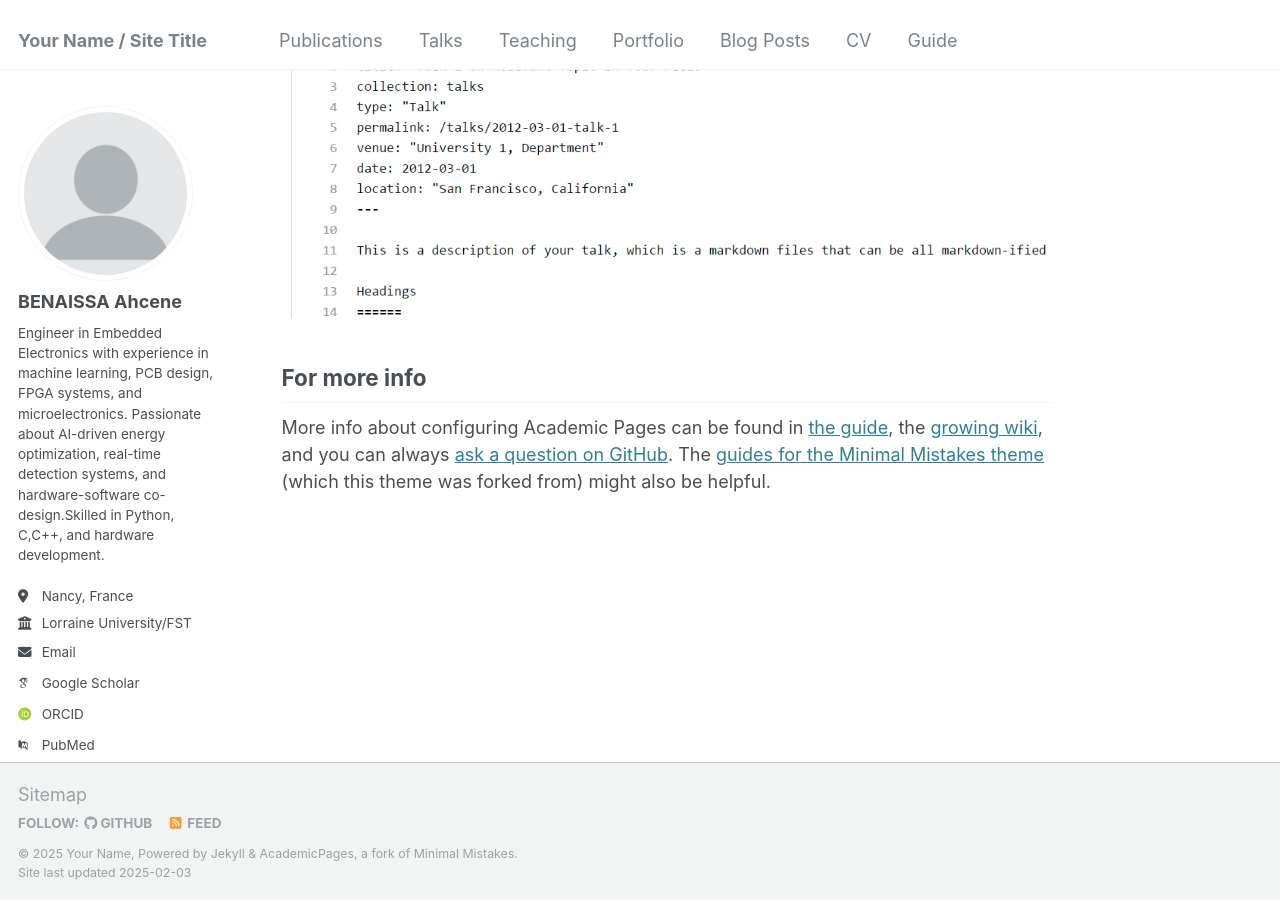
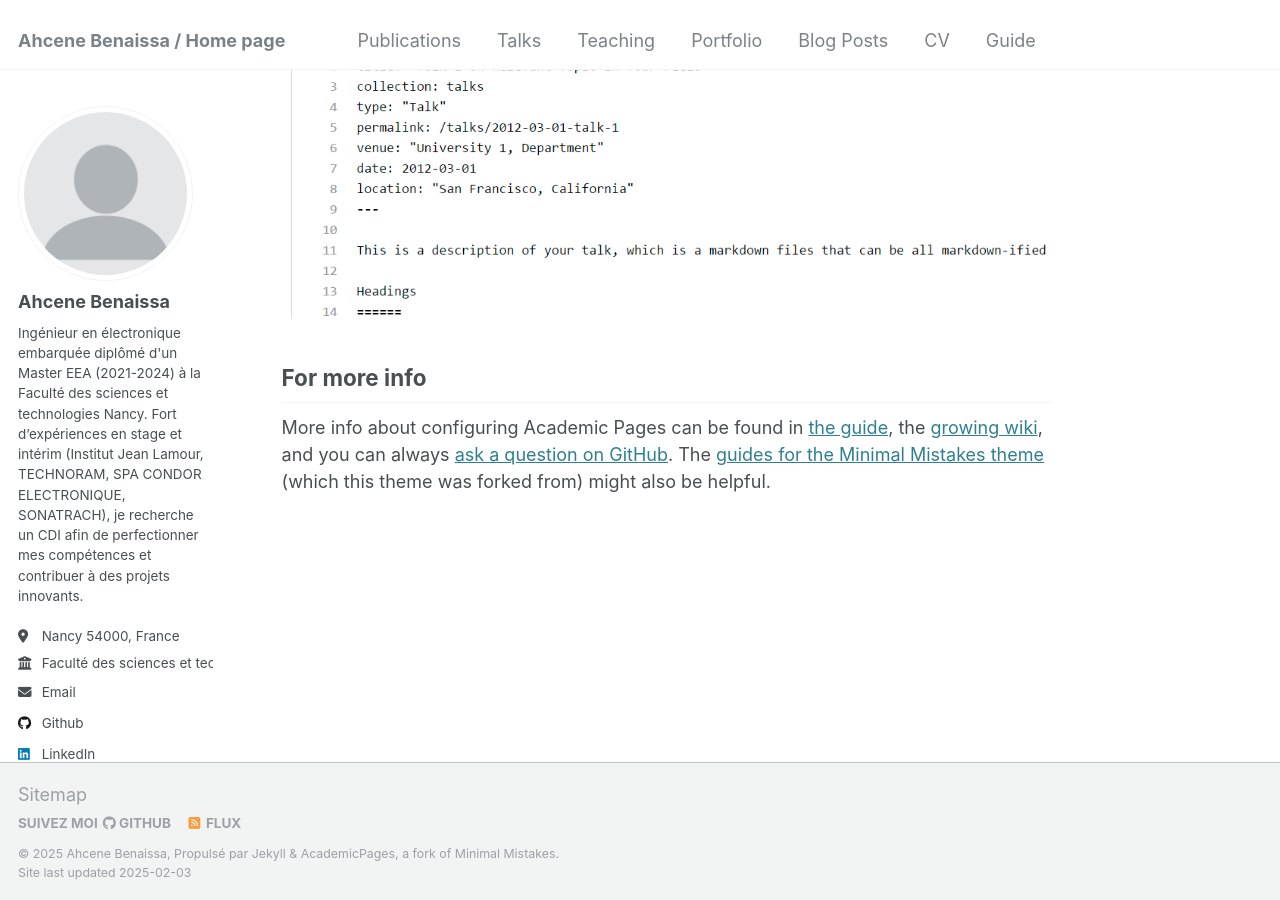
Before and after one commit to ahcene-py/AhceneBenaissa.github.io, a Jekyll site: the page built from _pages/about.md, in a window 1280 px wide and 900 px high, scrolled down 2643 px. Built offline with Jekyll 4.4.1, drawn with Linux system fonts in a browser that asks for light colours; some web fonts are replaced; some of the changed lines change nothing that is shown.

Commit message:
Update _config.yml

```diff
--- a/_config.yml
+++ b/_config.yml
@@ -1,108 +1,117 @@
-# Welcome to Jekyll!
-#
-# This config file is meant for settings that affect your entire site, values
-# which you are expected to set up once and rarely need to edit after that.
-# For technical reasons, this file is *NOT* reloaded automatically when you use
-# `jekyll serve -l -H localhost`. If you change this file, please restart the
-# server process.
-
 # Basic Site Settings
-locale                   : "en-US"
-title                    : "Your Name / Site Title"
+locale                   : "fr-FR"
+title                    : "Ahcene Benaissa / Home page"
 title_separator          : "-"
-name                     : &name "Your Name"
-description              : &description "personal description"
-url                      : https://academicpages.github.io # the base hostname & protocol for your site e.g. "https://[your GitHub username].github.io"
-baseurl                  : "" # the subpath of your site, e.g. "/blog"
+name                     : &name "Ahcene Benaissa"
+description              : "Ingénieur en électronique embarquée spécialisé en développement embarqué, Machine Learning & IA, et conception de systèmes électroniques."
+url                      : "https://academicpages.github.io" # Remplacez par votre URL si nécessaire
+baseurl                  : ""
 repository               : "academicpages/academicpages.github.io"
 
-# Site Author - The following control what appear as part of the author content on the side bar.
-#               If a field is blank the icon and link will not appear, otherwise it will be shown.
-#               Additional customization can be done by editing /_includes/author-profile.html
+# Auteur - Informations personnelles
 author:
-  # Biographic information
   avatar           : "profile.png"
-  name             : "BENAISSA Ahcene"
-  pronouns         : # example: "she/her"
-  bio              : "Engineer in Embedded Electronics with experience in machine learning, PCB design, FPGA systems, and microelectronics. Passionate about AI-driven energy optimization, real-time detection systems, and hardware-software co-design.Skilled in Python, C,C++, and hardware development."
-  location         : "Nancy, France"
-  employer         : "Lorraine University/FST"
-  uri              : # URL
+  name             : "Ahcene Benaissa"
+  pronouns         :
+  bio              : >
+    Ingénieur en électronique embarquée diplômé d'un Master EEA (2021-2024) à la Faculté des sciences et technologies Nancy.
+    Fort d’expériences en stage et intérim (Institut Jean Lamour, TECHNORAM, SPA CONDOR ELECTRONIQUE, SONATRACH), je recherche un CDI afin de perfectionner mes compétences et contribuer à des projets innovants.
+  location         : "Nancy 54000, France"
+  employer         : "Faculté des sciences et technologies Nancy / Institut/Entreprise(s) concernés"
+  telephone        : "07-52-19-09-66"
+  uri              :
   email            : "none@example.org"
 
-  # Academic websites
-  arxiv            : # URL - Update with the correct link to your profile
-  googlescholar    : "https://scholar.google.com/citations?user=PS_CX0AAAAAJ"
-  impactstory      : # URL
-  orcid            : "http://orcid.org/yourorcidurl"
-  semantic         : # URL
-  pubmed           : "https://www.ncbi.nlm.nih.gov/pubmed/?term=john+snow"
-  researchgate     : # URL
-  scopus           : # URL
+  # Réseaux professionnels et sociaux
+  linkedin         : "https://linkedin.com/in/ahcene-benaissa"
+  github           : "academicpages"
+  # Vous pouvez ajouter d'autres réseaux si besoin.
 
-  # Repositories and software development
-  bitbucket        : # Username - Update with your username on the site
-  codepen          : # Username
-  dribbble         : # Username
-  github           : "academicpages"
-  kaggle           : # Username
-  stackoverflow    : # User number or user number and name (i.e., use "1" or "1/jeff-atwood")
+# Sections personnalisées pour le CV
+education:
+  - period: "2021-2024"
+    degree: "Master EEA, M2 - Parcours Electronique Embarquée"
+    institution: "Faculté des sciences et technologies Nancy"
+  - period: "2020-2021"
+    degree: "Licence 3 EEA, Option Systèmes Embarqués"
+    institution: "Faculté des sciences et technologies Nancy"
+  - period: "2019"
+    degree: "Licence ST, Option Electronique"
+    institution: "Université Akli Mohand Oulhadj, Algérie"
 
-  # Social media
-  bluesky          : "bsky.app" # Replace this with you Bluesky username
-  facebook         : # Username
-  flickr           : # Username
-  foursquare       : # Username
-  goodreads        : # Username
-  google_plus      : # Username
-  keybase          : # Username
-  instagram        : # Username
-  lastfm           : # Username
-  linkedin         : # "www.linkedin.com/in/ahcene-benaissa"
-  mastodon         : # URL
-  medium           : # URL
-  pinterest        : # Username
-  soundcloud       : # Username
-  steam            : # Username
-  telegram         : # URL
-  tumblr           : # Username
-  twitter          : # Username for X / Twitter
-  vine             : # Username
-  weibo            : # Username
-  wikipedia        : # Username
-  xing             : # Username
-  youtube          : # Username
-  zhihu            : # Username
+experience:
+  - period: "2024 (6 mois)"
+    title: "Stagiaire"
+    organization: "Institut Jean Lamour, Nancy, France"
+  - period: "2023 (6 mois)"
+    title: "Intérimaire"
+    organization: "TECHNORAM, Grand Est, France"
+  - period: "2019 (6 mois)"
+    title: "Stagiaire"
+    organization: "SPA CONDOR ELECTRONIQUE, B-BOURARIDJ"
+  - period: "2018 (1 mois)"
+    title: "Stagiaire"
+    organization: "SONATRACH, Hassi-Messaud"
+  - period: "2018 (1 mois)"
+    title: "Formation Workshop"
+    organization: "TIZI-OUZOU"
 
-# Publication Category - The following the list of publication categories and their headings
-publication_category:
-  books:
-    title: 'Books'
-  manuscripts:
-    title: 'Journal Articles'
-  conferences:
-    title: 'Conference Papers'
+skills:
+  - "Systèmes d'exploitation"
+  - "Langages de programmation (Python, C, C++)"
+  - "Outils de conception"
+  - "Développement embarqué"
+  - "Instrumentation"
+  - "Machine Learning & IA"
+  - "Protocoles de communication et bus de données"
+  - "Conception RTL"
+  - "Électronique RF/HF et normes réglementaires"
+
+languages:
+  - language: "Français"
+    level: "Bilingue"
+  - language: "Anglais"
+    level: "B1"
+  - language: "Arabe"
+    level: "Bilingue"
+
+projects:
+  - "Détection et localisation de personnes en temps réel"
+  - "Détection d'arcs électriques via IA"
+  - "Conception d'éclairage adaptatif"
+  - "Développement de divers systèmes électroniques et robotiques"
+
+interests:
+  - "Photographie et voyage"
+  - "Natation"
+  - "Jeux d'échecs"
+  - "Activités bénévoles"
+
+# Objectif professionnel (intégré dans la bio de l'auteur mais vous pouvez également le mettre dans une section dédiée)
+objective: "Recherche d'un CDI en électronique embarquée pour perfectionner mes compétences et contribuer à des projets innovants."
+
+# --- (Le reste du fichier peut rester inchangé ou être adapté selon vos besoins) ---
 
 # Site Settings
-teaser                   :  # filename of teaser fallback teaser image placed in /images/, .e.g. "500x300.png"
-breadcrumbs              : false # true, false (default)
+teaser                   :
+breadcrumbs              : false
 words_per_minute         : 160
 future                   : true
-read_more                : "disabled" # if enabled, adds "Read more" links to excerpts
-talkmap_link             : false      #change to true to add link to talkmap on talks page
+read_more                : "disabled"
+talkmap_link             : false
 comments:
-  provider               : # false (default), "disqus", "discourse", "facebook", "google-plus", "staticman", "custom"
+  provider               :
   disqus:
     shortname            :
   discourse:
-    server               : # https://meta.discourse.org/t/embedding-discourse-comments-via-javascript/31963 , e.g.: meta.discourse.org
+    server               :
   facebook:
     appid                :
-    num_posts            : # 5 (default)
-    colorscheme          : # "light" (default), "dark"
+    num_posts            :
+    colorscheme          :
 staticman:
   allowedFields          : ['name', 'email', 'url', 'message']
-  branch                 : "gh-pages" # "master", "gh-pages"
+  branch                 : "gh-pages"
   commitMessage          : "New comment."
   filename               : comment-{@timestamp}
   format                 : "yml"
@@ -115,11 +124,10 @@ staticman:
     date:
       type               : "date"
       options:
-        format           : "iso8601" # "iso8601" (default), "timestamp-seconds", "timestamp-milliseconds"
+        format           : "iso8601"
 atom_feed:
-  hide                   : false     # change to true to hide the RSS feed in the footer
-  path                   : # blank (default) uses feed.xml
-
+  hide                   : false
+  path                   :
 
 # SEO Related
 google_site_verification :
@@ -127,29 +135,24 @@ bing_site_verification   :
 alexa_site_verification  :
 yandex_site_verification :
 
-
 # Social Sharing
 twitter:
-  username               : &twitter
+  username               :
 facebook:
   username               :
   app_id                 :
   publisher              :
-og_image                 :  # Open Graph/Twitter default site image
-# For specifying social profiles
-# - https://developers.google.com/structured-data/customize/social-profiles
+og_image                 :
 social:
-  type                   : # Person or Organization (defaults to Person)
-  name                   : # If the user or organization name differs from the site's name
-  links: # An array of links to social media profiles
-
+  type                   :
+  name                   :
+  links:
 
 # Analytics
 analytics:
-  provider               :  "false" # false (default), "google", "google-universal", "google-analytics-4", "custom"
+  provider               :  "false"
   google:
     tracking_id          :
-
 
 # Reading Files
 include:
@@ -189,14 +192,12 @@ keep_files:
 encoding: "utf-8"
 markdown_ext: "markdown,mkdown,mkdn,mkd,md"
 
-
 # Conversion
 markdown: kramdown
 highlighter: rouge
 lsi: false
 excerpt_separator: "\n\n"
 incremental: false
-
 
 # Markdown Processing
 kramdown:
@@ -209,8 +210,7 @@ kramdown:
   smart_quotes: lsquo,rsquo,ldquo,rdquo
   enable_coderay: false
 
-
-# These settings control the types of collections used by the template
+# Collections (vous pouvez adapter ces sections selon vos pages de contenu)
 collections:
   teaching:
     output: true
@@ -225,8 +225,6 @@ collections:
     output: true
     permalink: /:collection/:path/
 
-
-# These settings control how pages and collections are included in the site
 defaults:
   # _posts
   - scope:
@@ -282,19 +280,14 @@ defaults:
       author_profile: true
       share: true
 
-
 # Sass/SCSS
 sass:
   sass_dir: _sass
-  style: compressed # http://sass-lang.com/documentation/file.SASS_REFERENCE.html#output_style
-
+  style: compressed
 
 # Outputting
 permalink: /:categories/:title/
-# paginate: 5 # amount of posts to show
-# paginate_path: /page:num/
-timezone: Etc/UTC # http://en.wikipedia.org/wiki/List_of_tz_database_time_zones
-
+timezone: Etc/UTC
 
 # Plugins
 plugins:
@@ -305,7 +298,6 @@ plugins:
   - jekyll-redirect-from
   - jemoji
 
-# Mimic GitHub Pages with --safe
 whitelist:
   - jekyll-feed
   - jekyll-gist
@@ -314,39 +306,15 @@ whitelist:
   - jekyll-redirect-from
   - jemoji
 
-
 # Archives
-#  Type
-#  - GitHub Pages compatible archive pages built with Liquid ~> type: liquid (default)
-#  - Jekyll Archives plugin archive pages ~> type: jekyll-archives
-#  Path (examples)
-#  - Archive page should exist at path when using Liquid method or you can
-#    expect broken links (especially with breadcrumbs enabled)
-#  - <base_path>/tags/my-awesome-tag/index.html ~> path: /tags/
-#  - <base_path/categories/my-awesome-category/index.html ~> path: /categories/
-#  - <base_path/my-awesome-category/index.html ~> path: /
 category_archive:
   type: liquid
   path: /categories/
 tag_archive:
   type: liquid
   path: /tags/
-# https://github.com/jekyll/jekyll-archives
-# jekyll-archives:
-#   enabled:
-#     - categories
-#     - tags
-#   layouts:
-#     category: archive-taxonomy
-#     tag: archive-taxonomy
-#   permalinks:
-#     category: /categories/:name/
-#     tag: /tags/:name/
-
 
 # HTML Compression
-# - http://jch.penibelst.de/
 compress_html:
   clippings: all
   ignore:
-    envs: development
```
